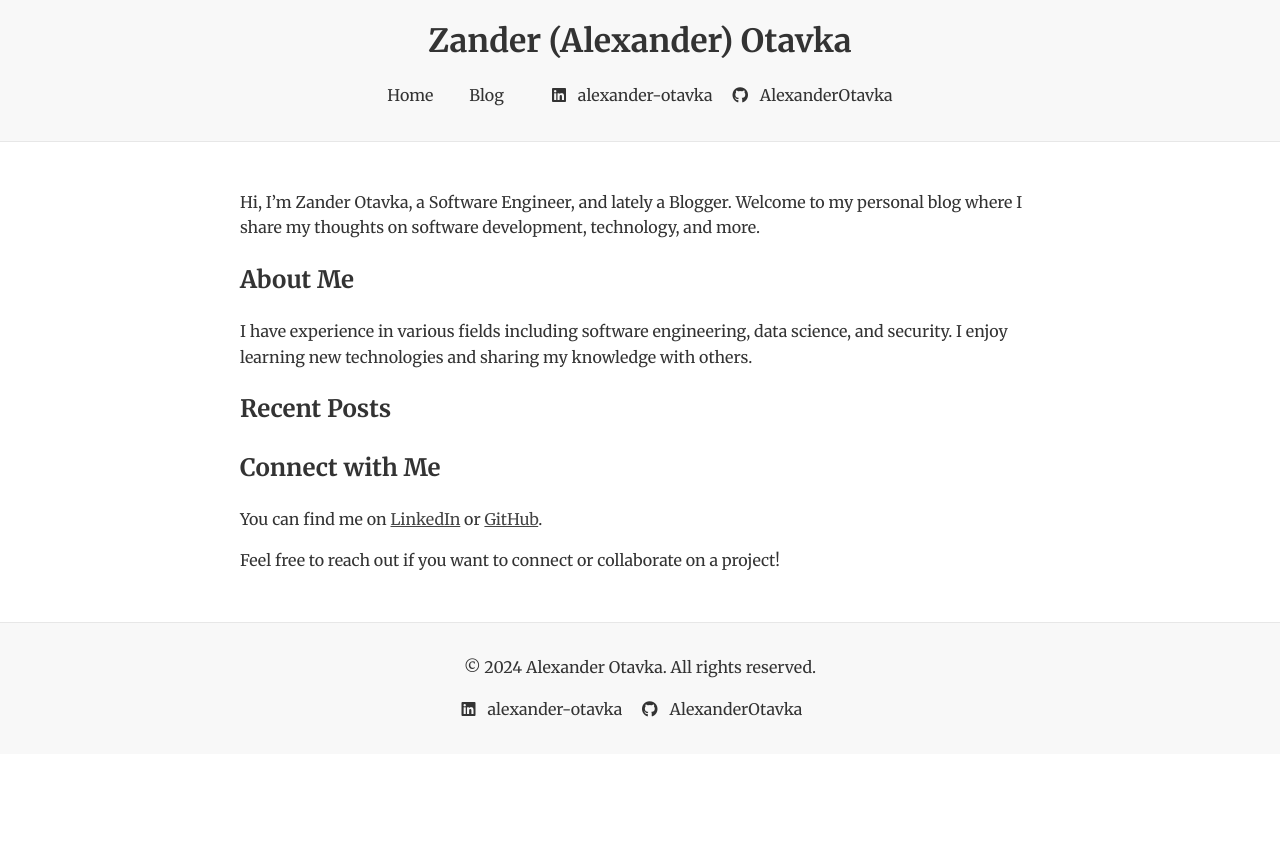
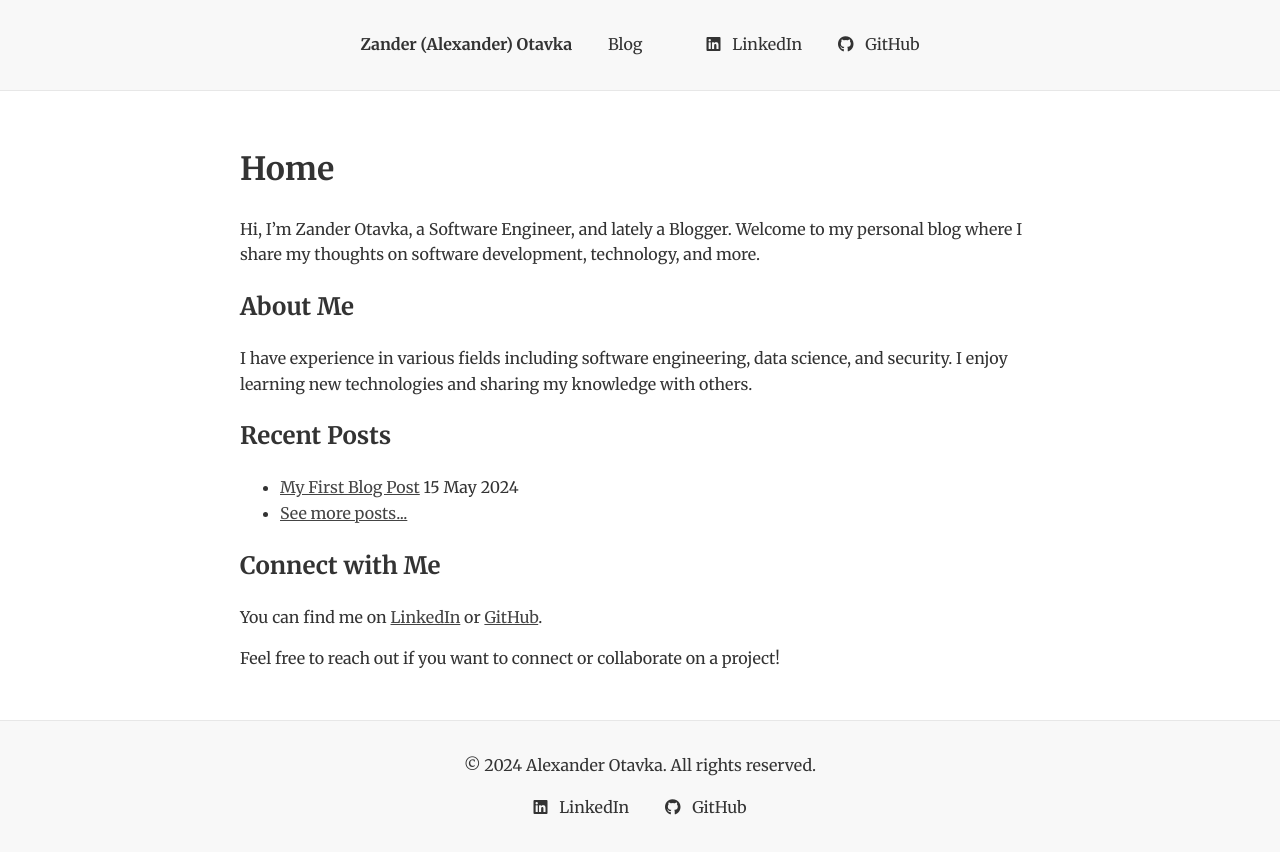
Before and after one commit to AlexanderOtavka/AlexanderOtavka.github.io, a Jekyll site: the page built from index.md, in a window 1280 px wide. Shown: the top 854 px of the page. Built offline with Jekyll 4.4.1, drawn with Linux system fonts in a browser that asks for light colours.

Commit message:
Restructure for blogging

```diff
--- a/_includes/social.html
+++ b/_includes/social.html
@@ -1,12 +1,12 @@
 <div class="social-links">
   {% if site.social.linkedin %}
     <a href="https://linkedin.com/in/{{ site.social.linkedin }}" target="_blank">
-      <i class="fab fa-linkedin"></i> {{ site.social.linkedin }}
+      <i class="fab fa-linkedin"></i> LinkedIn
     </a>
   {% endif %}
   {% if site.social.github %}
     <a href="https://github.com/{{ site.social.github }}" target="_blank">
-      <i class="fab fa-github"></i> {{ site.social.github }}
+      <i class="fab fa-github"></i> GitHub
     </a>
   {% endif %}
 </div>
--- a/_layouts/default.html
+++ b/_layouts/default.html
@@ -16,16 +16,16 @@
 </head>
 <body>
   <header>
-    <h1>{{ site.title }}</h1>
     <nav>
       <ul>
-        <li><a href="{{ site.baseurl }}/">Home</a></li>
+        <li><a href="{{ site.baseurl }}/" class="nav-home">{{ site.title }}</a></li>
         <li><a href="{{ site.baseurl }}/blog/">Blog</a></li>
       </ul>
       {% include social.html %}
     </nav>
   </header>
   <main>
+    <h1>{{ page.title }}</h1>
     {{ content }}
   </main>
   <footer>
--- a/assets/css/main.css
+++ b/assets/css/main.css
@@ -44,6 +44,10 @@ nav ul li a {
   color: #333;
 }
 
+.nav-home {
+  font-weight: bold;
+}
+
 main {
   padding: 2rem;
   margin: auto;
@@ -66,7 +70,7 @@ footer {
 }
 
 .social-links a {
-  margin-right: 1rem;
+  margin: 0 1rem;
   text-decoration: none;
   color: inherit;
 }
--- a/index.md
+++ b/index.md
@@ -22,6 +22,9 @@ knowledge with others.
       <span>{{ post.date | date_to_string }}</span>
     </li>
   {% endfor %}
+  <li>
+    <a href="{{ site.baseurl }}/blog/">See more posts...</a>
+  </li>
 </ul>
 
 ## Connect with Me
```
Also changed, not shown: _posts/2024-05-15-my-first-blog-post.md (added, +18 -0 lines), blog/index.md (+1 -1 lines).
